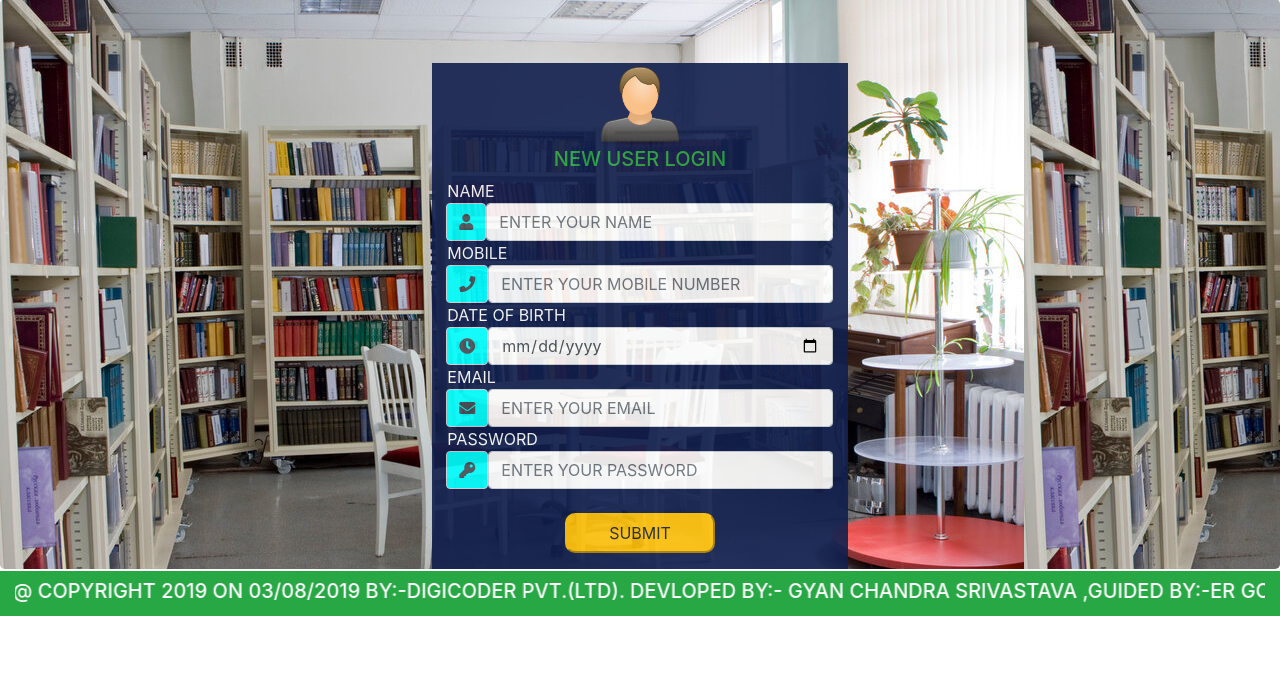
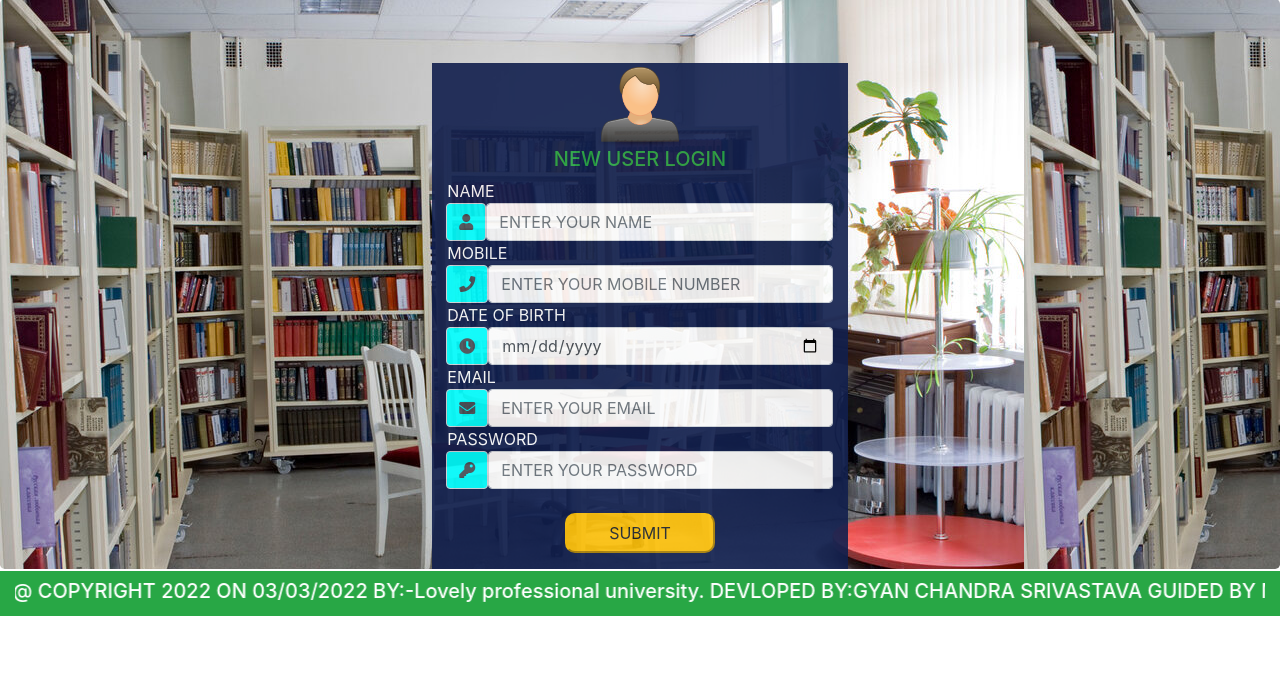
Before and after one commit to surajsrivastav044/Library-Management-Website-Php, a PHP site: page /adminlogin.php in a window 1280 px wide. Shown: the part 87-768 px from the top of the page. Run offline with PHP 8.4, Linux system fonts and the light colour scheme; some libraries are stand-ins or nearby versions.

Commit message:
Update adminlogin.php

```diff
--- a/adminlogin.php
+++ b/adminlogin.php
@@ -110,8 +110,7 @@
 <div class="container-fluid"style="margin-top:-30px">
  	<div class="row">
  		<div class="col-sm-12 bg-success">
-            <p class="h5 text-white mt-2"><marquee behavior=alternate> @ COPYRIGHT 2019 ON 03/08/2019 BY:-DIGICODER PVT.(LTD). DEVLOPED BY:- GYAN CHANDRA SRIVASTAVA ,GUIDED BY:-ER GOPAL SINGH</marquee></p>
- 		</div>
+<p class="h5 text-white mt-2"><marquee behavior=alternate> @ COPYRIGHT 2022 ON 03/03/2022 BY:-Lovely professional university. DEVLOPED BY:GYAN CHANDRA SRIVASTAVA GUIDED BY Mr.Nishant Agnihotri.</marquee></p> 		</div>
  	</div>
  </div>
 </body>
```
